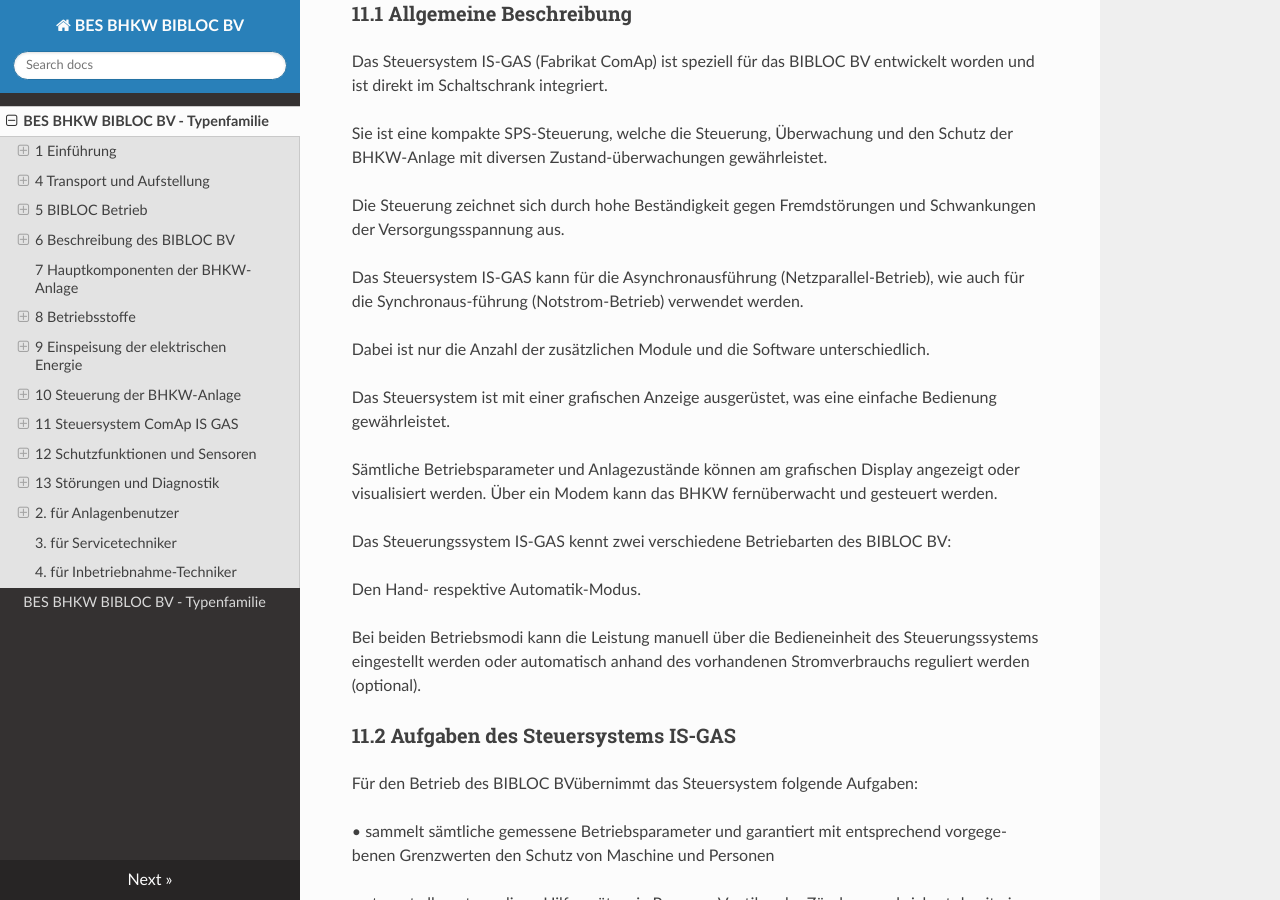
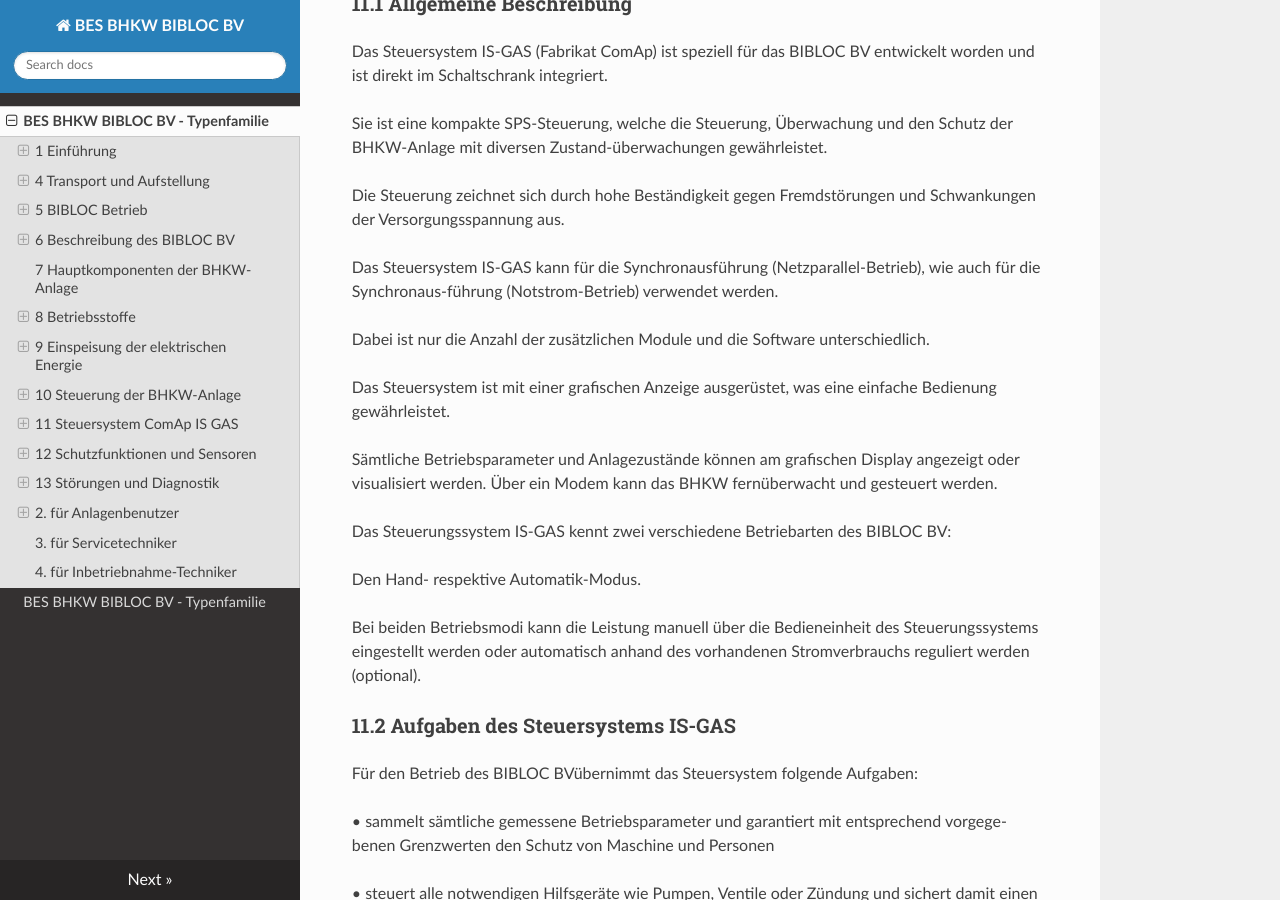
Before and after one commit to benmastered/BES-BHKW-Bibloc, an MkDocs documentation site: the page built from docs/index.md, in a window 1280 px wide and 900 px high, scrolled down 17862 px. Built offline with MkDocs 1.6.1, drawn with Linux system fonts in a browser that asks for light colours; nearby versions of some CDN libraries.

Commit message:
index.md

```diff
--- a/docs/index.md
+++ b/docs/index.md
@@ -556,7 +556,7 @@
 
 Die Steuerung zeichnet sich durch hohe Beständigkeit gegen Fremdstörungen und Schwankungen der Versorgungsspannung aus.
 
-Das Steuersystem IS-GAS kann für die Asynchronausführung (Netzparallel-Betrieb), wie auch für die Synchronaus-führung (Notstrom-Betrieb) verwendet werden.
+Das Steuersystem IS-GAS kann für die Synchronausführung (Netzparallel-Betrieb), wie auch für die Synchronaus-führung (Notstrom-Betrieb) verwendet werden.
 
 Dabei ist nur die Anzahl der zusätzlichen Module und die Software unterschiedlich.
 
```
Also changed, not shown: docs/images/BHKW-Hauptkomponenten-T30.jpg.
